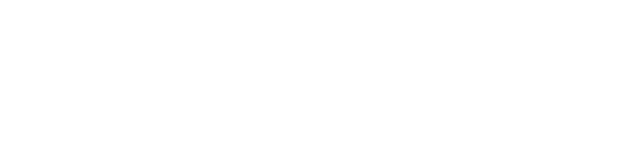
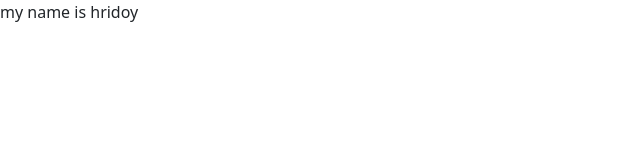
Before and after one commit to Mahbub-Hridoy/portfolio_bootstrap, a plain HTML site: page index.html in a window 1280 px wide. Shown: the whole page, without its empty margins (0-640 px from the left). Drawn offline with Linux system fonts and the light colour scheme.

Commit message:
new code

```diff
--- a/index.html
+++ b/index.html
@@ -27,7 +27,7 @@
 
 
 
-
+<p>my name is hridoy</p>
 
 
 
```
